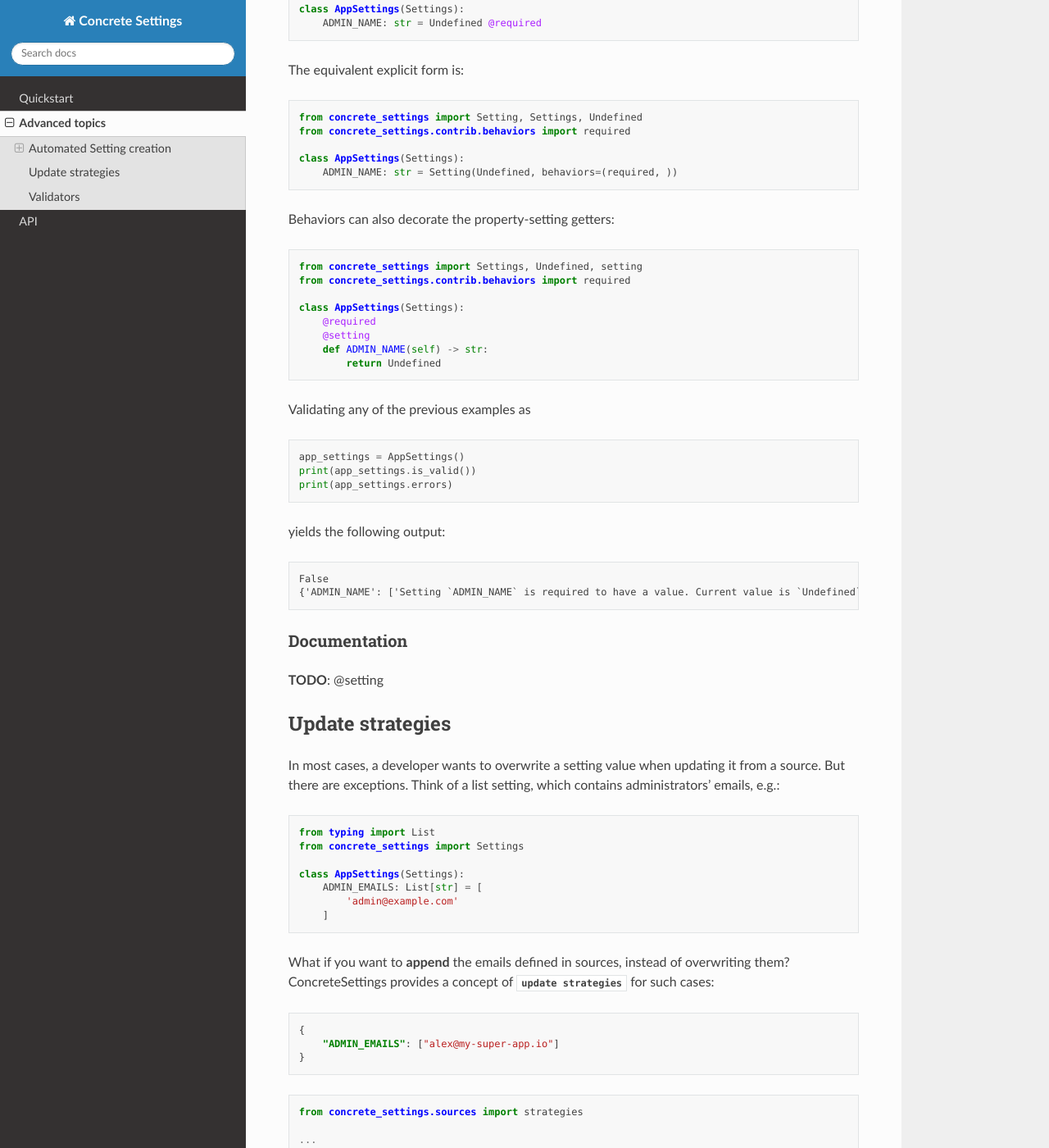
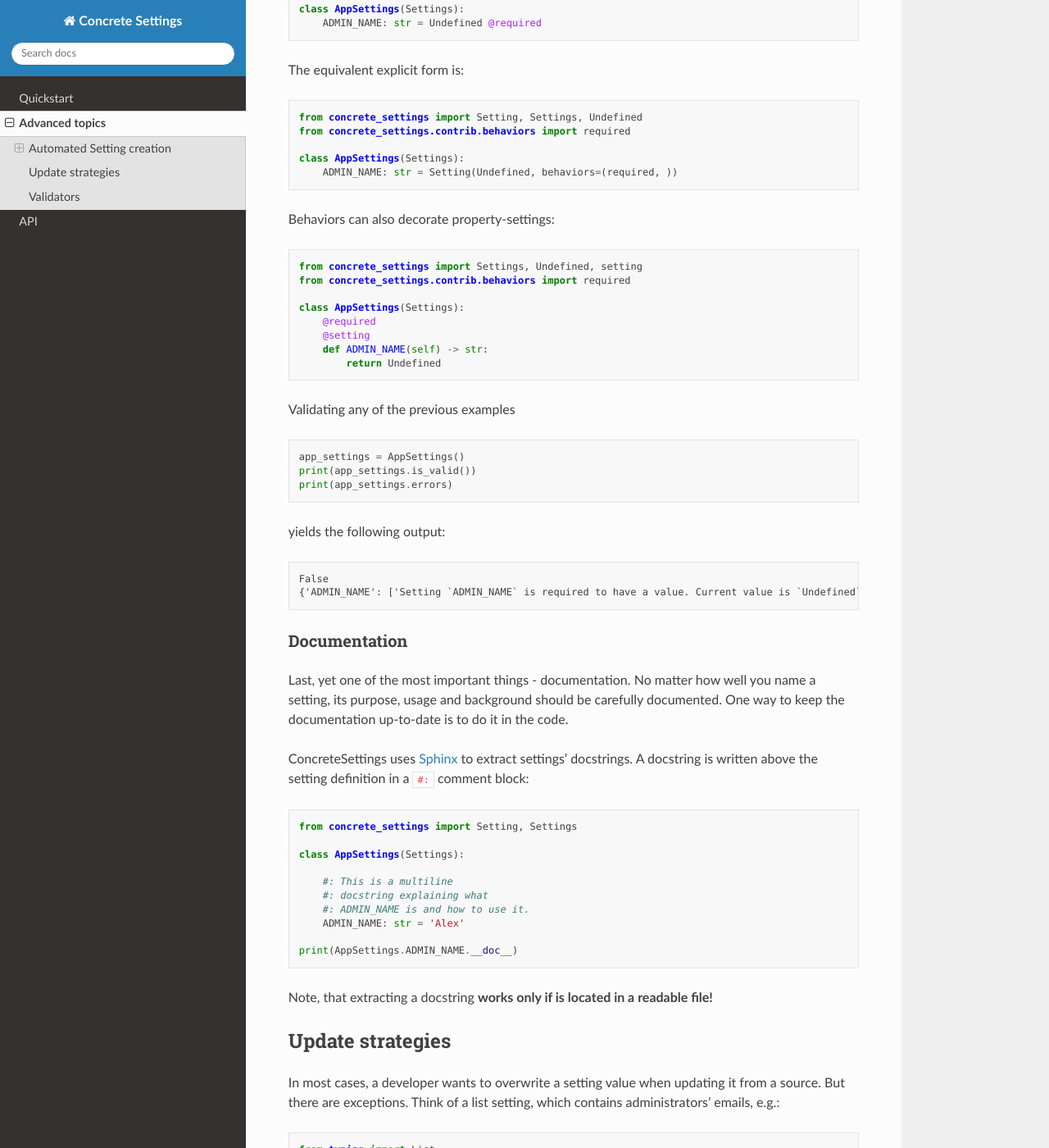
Before and after one commit to BasicWolf/archived-concrete-settings, a Sphinx documentation site: the page built from docs/advanced.rst, in a window 1280 px wide and 1400 px high, scrolled down 3599 px. Shown: the whole window at 82% size. Built offline with Sphinx 7.4.7 and the Read the Docs theme 2.0.0, drawn with Linux system fonts in a browser that asks for light colours; some of the changed text lies outside the part shown.

Commit message:
Start docstring section in automated settings docs

```diff
--- a/docs/advanced.rst
+++ b/docs/advanced.rst
@@ -16,8 +16,8 @@ Automated Setting creation
 --------------------------
 
 Quickstart introduced the concept of automated setting creation.
-Recall, that a setting object is created out of an implicit
-definition, such as:
+Recall, that a setting object can (and rather should) be created
+out of a specially-formed definition, such as:
 
 .. testcode::
 
@@ -40,7 +40,6 @@ and :ref:`type hint <automated_setting_type_hint>`,
 its :ref:`validators <automated_setting_validators>`,
 :ref:`behaviors <automated_setting_behaviors>`
 and :ref:`documentation <automated_setting_documentation>`
-
 
 .. uml::
    :align: center
@@ -240,7 +239,7 @@ The equivalent explicit form is:
    class AppSettings(Settings):
        ADMIN_NAME: str = Setting(Undefined, behaviors=(required, ))
 
-Behaviors can also decorate the property-setting getters:
+Behaviors can also decorate property-settings:
 
 .. testcode::
 
@@ -253,7 +252,7 @@ Behaviors can also decorate the property-setting getters:
        def ADMIN_NAME(self) -> str:
            return Undefined
 
-Validating any of the previous examples as
+Validating any of the previous examples
 
 .. testcode::
 
@@ -274,7 +273,30 @@ yields the following output:
 Documentation
 .............
 
-**TODO**: @setting
+Last, yet one of the most important things - documentation.
+No matter how well you name a setting, its purpose, usage
+and background should be carefully documented.
+One way to keep the documentation up-to-date is to
+do it in the code.
+
+ConcreteSettings uses `Sphinx <https://www.sphinx-doc.org/en/master/>`_
+to extract settings' docstrings. A docstring is written above the
+setting definition in a ``#:`` comment block:
+
+.. code::
+
+   from concrete_settings import Setting, Settings
+
+   class AppSettings(Settings):
+
+       #: This is a multiline
+       #: docstring explaining what
+       #: ADMIN_NAME is and how to use it.
+       ADMIN_NAME: str = 'Alex'
+
+   print(AppSettings.ADMIN_NAME.__doc__)
+
+Note, that extracting a docstring **works only if is located in a readable file!**
 
 Update strategies
 -----------------
```
Also changed, not shown: .travis.yml.
